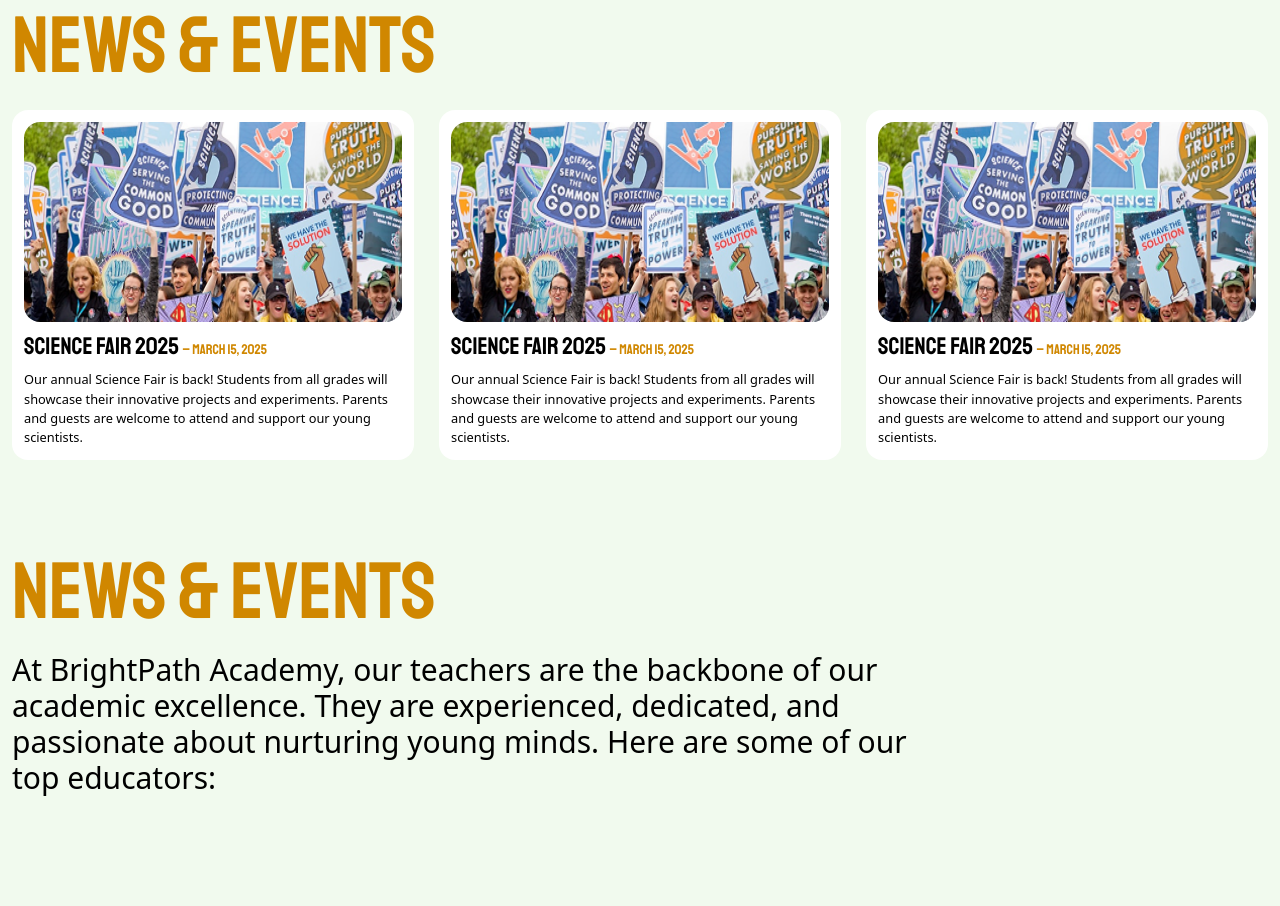
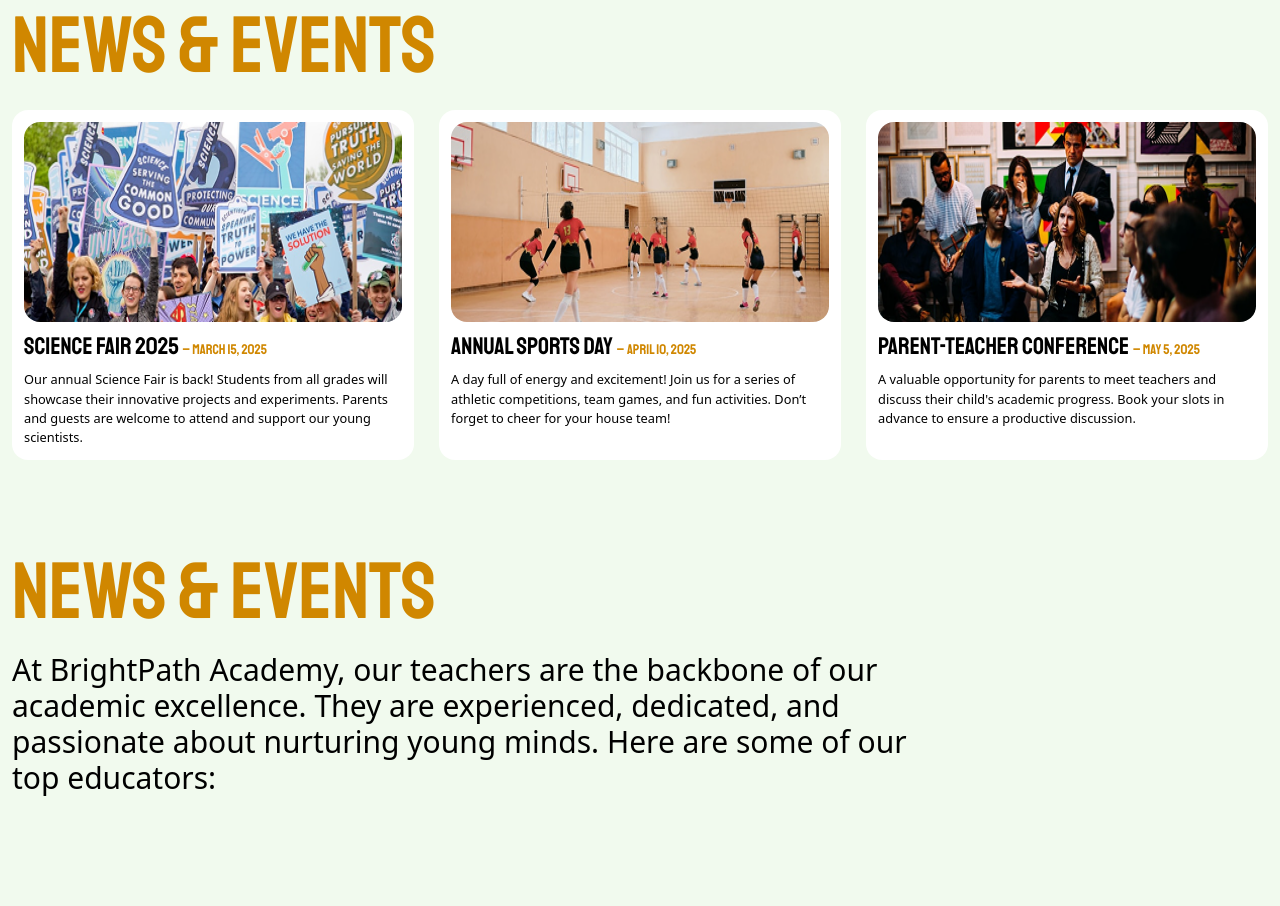
Before and after one commit to Maryammuhammadafzal/Academy_Website, a React (Vite) app: page / in a window 1280 px wide. Shown: the part 4520-5426 px from the top of the page. Built offline with nearby package versions, Linux system fonts and the light colour scheme; a web font is replaced by a local one.

Commit message:
adding content

```diff
--- a/src/Components/EventCard/EventCard.jsx
+++ b/src/Components/EventCard/EventCard.jsx
@@ -1,24 +1,20 @@
 import React from "react";
-import Event_Image1 from "../../assets/images/event_image1.png";
-import Event_Image2 from "../../assets/images/event_image2.png";
-import Event_Image3 from "../../assets/images/event_image3.png";
 
-const EventCard = () => {
+
+const EventCard = ({title , image, description , date}) => {
   return (
     <div className="w-[32%] max-md:w-[48%] max-sm:w-[90%] max-[1100px]:w-[31%] h-[350px] rounded-2xl bg-white hover:text-white hover:bg-[#2D6A4F]  p-3 text-black flex flex-col gap-2 ">
       <img
-        src={Event_Image1} // Use your image path
+        src={image}
         alt="Process Image"
         className="w-[100%] h-[200px] rounded-2xl"
       />
       <h4 className="text-2xl font-[Staatliches]">
-        Science Fair 2025{" "}
-        <span className="text-yellow-600 text-[14px]">– March 15, 2025</span>
+        {title}{" "}
+        <span className="text-yellow-600 text-[14px]">– {date}</span>
       </h4>
       <p className="text-[.8rem] max-sm:text-[1rem] font-[Nunito Sans] font-[400]">
-        Our annual Science Fair is back! Students from all grades will showcase
-        their innovative projects and experiments. Parents and guests are
-        welcome to attend and support our young scientists.
+       {description}
       </p>
     </div>
   );
--- a/src/Pages/Events/Events.jsx
+++ b/src/Pages/Events/Events.jsx
@@ -1,7 +1,9 @@
-import React from 'react'
+import React from "react";
 import Heading from "../../Components/Heading/Heading";
-import EventCard from '../../Components/EventCard/EventCard';
-
+import EventCard from "../../Components/EventCard/EventCard";
+import Event_Image1 from "../../assets/images/event_image1.png";
+import Event_Image3 from "../../assets/images/event_image2.png";
+import Event_Image2 from "../../assets/images/event_image3.png";
 const Events = () => {
   return (
     <div className="w-full h-auto gap-5 flex justify-center items-center p-3">
@@ -10,14 +12,30 @@ const Events = () => {
           <Heading text="News & Events" />
         </div>
         <div className="academyContent max-md:justify-center w-full h-auto flex flex-wrap justify-between gap-5 mb-3">
-                <EventCard/>
-                <EventCard/>
-                <EventCard/>
+          <EventCard
+            title="Science Fair 2025"
+            date="March 15, 2025"
+            description="Our annual Science Fair is back! Students from all grades will showcase
+        their innovative projects and experiments. Parents and guests are
+        welcome to attend and support our young scientists."
+            image={Event_Image1}
+          />
+          <EventCard
+            title="Annual Sports Day"
+            date="April 10, 2025"
+            description="A day full of energy and excitement! Join us for a series of athletic competitions, team games, and fun activities. Don’t forget to cheer for your house team!"
+            image={Event_Image2}
+          />
+          <EventCard
+            title="Parent-Teacher Conference"
+            date="May 5, 2025"
+            description="A valuable opportunity for parents to meet teachers and discuss their child's academic progress. Book your slots in advance to ensure a productive discussion."
+            image={Event_Image3}
+          />
         </div>
       </div>
+    </div>
+  );
+};
 
-      </div>
-  )
-}
-
-export default Events
+export default Events;
```
Lines whose indentation alone changed are shown as unchanged.
